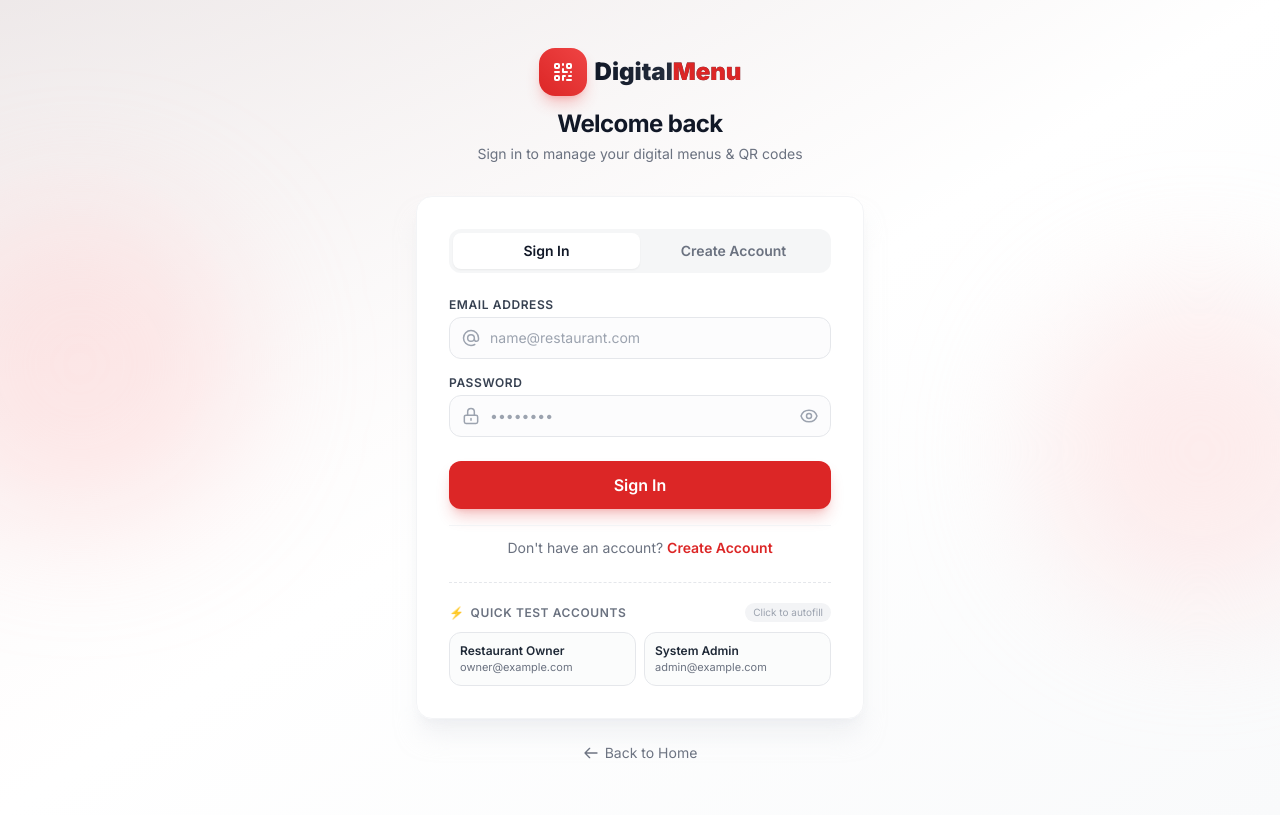
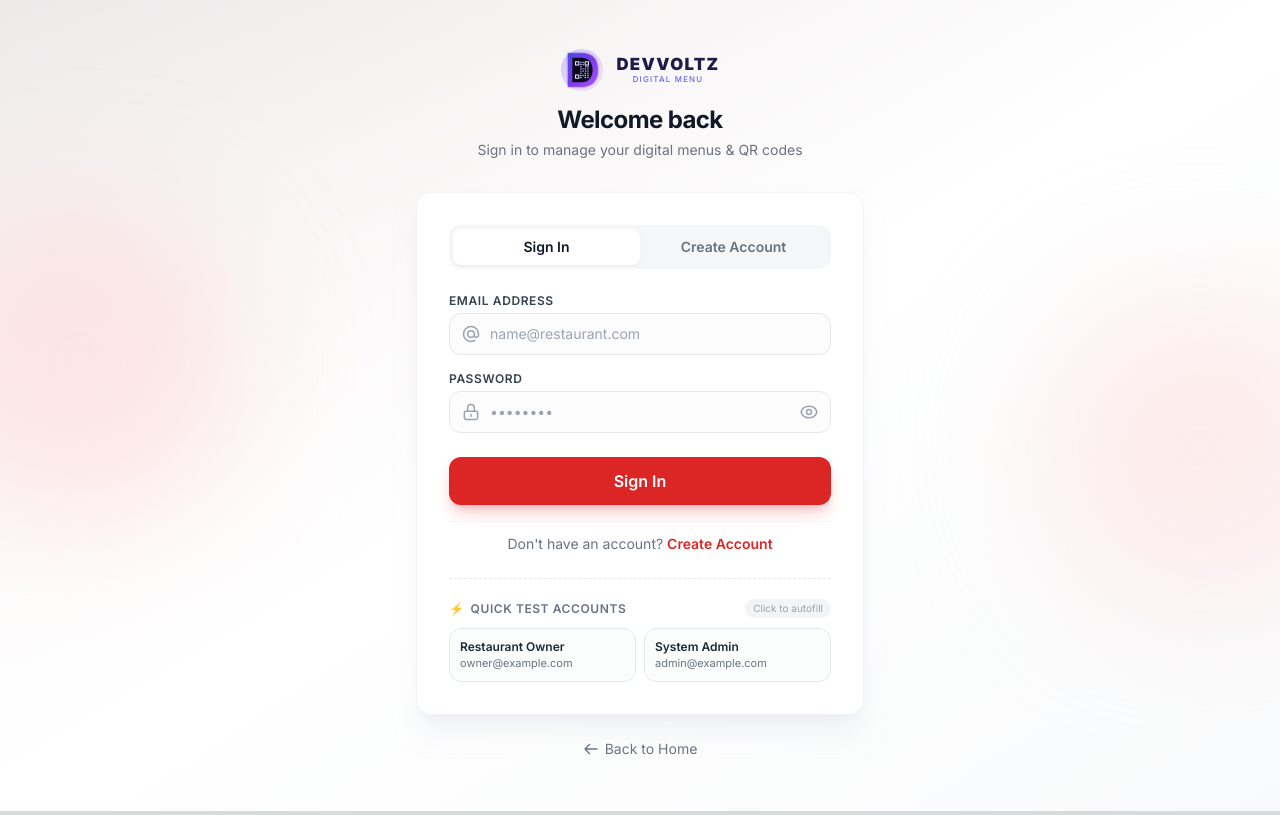
Before and after one commit to simegnewcs/DigitalMenu, a Next.js app: page /login in a window 1280 px wide. Built offline with nearby package versions, Linux system fonts and the light colour scheme.

Commit message:
feat: add DevVoltz branding logo with QR icon in D letter

```diff
--- a/app/dashboard/page.tsx
+++ b/app/dashboard/page.tsx
@@ -5,6 +5,7 @@ import { useRouter } from "next/navigation";
 import Link from "next/link";
 import { signOut } from "next-auth/react";
 import toast from "react-hot-toast";
+import DevvoltzLogo from "@/components/DevvoltzLogo";
 
 interface Restaurant {
   id: string;
@@ -130,9 +131,9 @@ export default function DashboardPage() {
 
               <Link
                 href="/"
-                className="text-xl sm:text-2xl font-black text-primary-600 tracking-tight hover:opacity-90 transition-opacity"
+                className="hover:opacity-90 transition-opacity"
               >
-                DigitalMenu
+                <DevvoltzLogo size={34} showText={true} showTagline={false} variant="color" />
               </Link>
 
               <span className="text-xs bg-primary-50 text-primary-700 font-bold px-2.5 py-1 rounded-full border border-primary-200 hidden md:inline-block">
--- a/app/login/page.tsx
+++ b/app/login/page.tsx
@@ -5,6 +5,7 @@ import { signIn } from "next-auth/react";
 import { useRouter, useSearchParams } from "next/navigation";
 import Link from "next/link";
 import toast from "react-hot-toast";
+import DevvoltzLogo from "@/components/DevvoltzLogo";
 
 function AuthForm() {
   const router = useRouter();
@@ -175,25 +176,8 @@ function AuthForm() {
     <div className="w-full max-w-md">
       {/* Brand Header */}
       <div className="text-center mb-8">
-        <Link href="/" className="inline-flex items-center gap-2 mb-3 group">
-          <div className="w-12 h-12 rounded-2xl bg-gradient-to-tr from-primary-600 to-primary-500 flex items-center justify-center text-white shadow-lg shadow-primary-500/30 group-hover:scale-105 transition-transform duration-200">
-            <svg
-              className="w-6 h-6"
-              fill="none"
-              stroke="currentColor"
-              viewBox="0 0 24 24"
-            >
-              <path
-                strokeLinecap="round"
-                strokeLinejoin="round"
-                strokeWidth={2}
-                d="M12 4v1m6 11h2m-6 0h-2v4m0-11v3m0 0h.01M12 12h4.01M16 20h4M4 12h4m12 0h.01M5 8h2a1 1 0 001-1V5a1 1 0 00-1-1H5a1 1 0 00-1 1v2a1 1 0 001 1zm12 0h2a1 1 0 001-1V5a1 1 0 00-1-1h-2a1 1 0 00-1 1v2a1 1 0 001 1zM5 20h2a1 1 0 001-1v-2a1 1 0 00-1-1H5a1 1 0 00-1 1v2a1 1 0 001 1z"
-              />
-            </svg>
-          </div>
-          <span className="text-2xl font-black bg-gradient-to-r from-gray-900 to-gray-700 bg-clip-text text-transparent">
-            Digital<span className="text-primary-600">Menu</span>
-          </span>
+        <Link href="/" className="inline-flex items-center mb-3 group hover:opacity-90 transition-opacity">
+          <DevvoltzLogo size={44} showText={true} showTagline={true} variant="light" />
         </Link>
         <h2 className="text-2xl font-bold text-gray-900 tracking-tight">
           {mode === "login" ? "Welcome back" : "Create your account"}
--- a/app/page.tsx
+++ b/app/page.tsx
@@ -4,6 +4,7 @@ import { useEffect, useState } from "react";
 import Link from "next/link";
 import { signOut } from "next-auth/react";
 import toast from "react-hot-toast";
+import DevvoltzLogo from "@/components/DevvoltzLogo";
 
 interface UserProfile {
   id?: string;
@@ -76,10 +77,8 @@ export default function Home() {
           <div className="flex justify-between h-16 items-center">
             {/* Logo */}
             <div className="flex items-center space-x-2">
-              <Link href="/" className="flex items-center space-x-2">
-                <span className="text-2xl font-black text-primary-600 tracking-tight">
-                  DigitalMenu
-                </span>
+              <Link href="/" className="flex items-center hover:opacity-90 transition-opacity">
+                <DevvoltzLogo size={38} showText={true} showTagline={false} variant="light" />
               </Link>
             </div>
 
--- /dev/null
+++ b/components/DevvoltzLogo.tsx
@@ -0,0 +1,159 @@
+import React from "react";
+
+interface DevvoltzLogoProps {
+  size?: number; // width/height of the D mark
+  showText?: boolean;
+  showTagline?: boolean;
+  variant?: "dark" | "light" | "color";
+  className?: string;
+}
+
+export default function DevvoltzLogo({
+  size = 48,
+  showText = true,
+  showTagline = false,
+  variant = "color",
+  className = "",
+}: DevvoltzLogoProps) {
+  const textColor =
+    variant === "dark"
+      ? "#ffffff"
+      : variant === "light"
+      ? "#1e1b4b"
+      : "#4f46e5";
+
+  return (
+    <div className={`flex items-center gap-3 ${className}`}>
+      {/* The D Mark with QR icon inside */}
+      <svg
+        width={size}
+        height={size}
+        viewBox="0 0 100 100"
+        fill="none"
+        xmlns="http://www.w3.org/2000/svg"
+      >
+        <defs>
+          <linearGradient
+            id="dGrad"
+            x1="0%"
+            y1="0%"
+            x2="100%"
+            y2="100%"
+          >
+            <stop offset="0%" stopColor="#4f46e5" />
+            <stop offset="50%" stopColor="#7c3aed" />
+            <stop offset="100%" stopColor="#a855f7" />
+          </linearGradient>
+          <linearGradient id="dGrad2" x1="0%" y1="0%" x2="100%" y2="100%">
+            <stop offset="0%" stopColor="#6366f1" stopOpacity="0.3" />
+            <stop offset="100%" stopColor="#a855f7" stopOpacity="0.1" />
+          </linearGradient>
+          <filter id="glow">
+            <feGaussianBlur stdDeviation="2.5" result="coloredBlur" />
+            <feMerge>
+              <feMergeNode in="coloredBlur" />
+              <feMergeNode in="SourceGraphic" />
+            </feMerge>
+          </filter>
+        </defs>
+
+        {/* Outer glow bg circle */}
+        <circle cx="50" cy="50" r="48" fill="url(#dGrad2)" />
+
+        {/* Outer D shape (thick curved) */}
+        <path
+          d="M18 12 L18 88 L50 88 C74 88 86 74 86 50 C86 26 74 12 50 12 Z"
+          fill="url(#dGrad)"
+          filter="url(#glow)"
+        />
+
+        {/* Inner cutout to form the D hollow */}
+        <path
+          d="M28 22 L28 78 L48 78 C66 78 74 66 74 50 C74 34 66 22 48 22 Z"
+          fill="#0a0a1a"
+        />
+
+        {/* QR Code Icon inside the D hollow */}
+        {/* Top-left corner square */}
+        <rect x="34" y="30" width="10" height="10" rx="1.5" fill="#e0e7ff" />
+        <rect x="36.5" y="32.5" width="5" height="5" rx="0.5" fill="#0a0a1a" />
+
+        {/* Top-right corner square */}
+        <rect x="56" y="30" width="10" height="10" rx="1.5" fill="#e0e7ff" />
+        <rect x="58.5" y="32.5" width="5" height="5" rx="0.5" fill="#0a0a1a" />
+
+        {/* Bottom-left corner square */}
+        <rect x="34" y="60" width="10" height="10" rx="1.5" fill="#e0e7ff" />
+        <rect x="36.5" y="62.5" width="5" height="5" rx="0.5" fill="#0a0a1a" />
+
+        {/* Data dots - middle area */}
+        <rect x="46" y="31" width="3" height="3" rx="0.5" fill="#c4b5fd" />
+        <rect x="51" y="31" width="3" height="3" rx="0.5" fill="#c4b5fd" />
+        <rect x="46" y="36" width="3" height="3" rx="0.5" fill="#c4b5fd" />
+        <rect x="51" y="36" width="3" height="3" rx="0.5" fill="#c4b5fd" />
+        <rect x="46" y="41" width="3" height="3" rx="0.5" fill="#c4b5fd" />
+
+        {/* Right column data */}
+        <rect x="57" y="41" width="3" height="3" rx="0.5" fill="#c4b5fd" />
+        <rect x="62" y="41" width="3" height="3" rx="0.5" fill="#c4b5fd" />
+
+        {/* Bottom row data */}
+        <rect x="46" y="61" width="3" height="3" rx="0.5" fill="#c4b5fd" />
+        <rect x="51" y="61" width="3" height="3" rx="0.5" fill="#c4b5fd" />
+        <rect x="56" y="61" width="3" height="3" rx="0.5" fill="#c4b5fd" />
+        <rect x="62" y="61" width="3" height="3" rx="0.5" fill="#c4b5fd" />
+        <rect x="46" y="66" width="3" height="3" rx="0.5" fill="#c4b5fd" />
+        <rect x="56" y="66" width="3" height="3" rx="0.5" fill="#c4b5fd" />
+        <rect x="62" y="66" width="3" height="3" rx="0.5" fill="#c4b5fd" />
+
+        {/* Center data */}
+        <rect x="46" y="46" width="3" height="3" rx="0.5" fill="#c4b5fd" />
+        <rect x="51" y="46" width="3" height="3" rx="0.5" fill="#a78bfa" />
+        <rect x="56" y="46" width="3" height="3" rx="0.5" fill="#c4b5fd" />
+        <rect x="62" y="46" width="3" height="3" rx="0.5" fill="#c4b5fd" />
+        <rect x="46" y="51" width="3" height="3" rx="0.5" fill="#a78bfa" />
+        <rect x="51" y="51" width="3" height="3" rx="0.5" fill="#c4b5fd" />
+        <rect x="57" y="51" width="3" height="3" rx="0.5" fill="#c4b5fd" />
+        <rect x="62" y="51" width="3" height="3" rx="0.5" fill="#a78bfa" />
+        <rect x="46" y="56" width="3" height="3" rx="0.5" fill="#c4b5fd" />
+        <rect x="56" y="56" width="3" height="3" rx="0.5" fill="#c4b5fd" />
+        <rect x="62" y="56" width="3" height="3" rx="0.5" fill="#c4b5fd" />
+      </svg>
+
+      {/* Text */}
+      {showText && (
+        <div className="flex flex-col leading-none">
+          <span
+            style={{
+              color: textColor,
+              fontSize: size * 0.38,
+              fontWeight: 900,
+              letterSpacing: "0.08em",
+              fontFamily: "'Inter', sans-serif",
+              lineHeight: 1,
+            }}
+          >
+            DEVVOLTZ
+          </span>
+          {showTagline && (
+            <span
+              style={{
+                color:
+                  variant === "light"
+                    ? "#6366f1"
+                    : "rgba(196,181,253,0.8)",
+                fontSize: size * 0.18,
+                fontWeight: 500,
+                letterSpacing: "0.15em",
+                marginTop: 3,
+                textTransform: "uppercase",
+              }}
+            >
+              Digital Menu
+            </span>
+          )}
+        </div>
+      )}
+    </div>
+  );
+}
```
